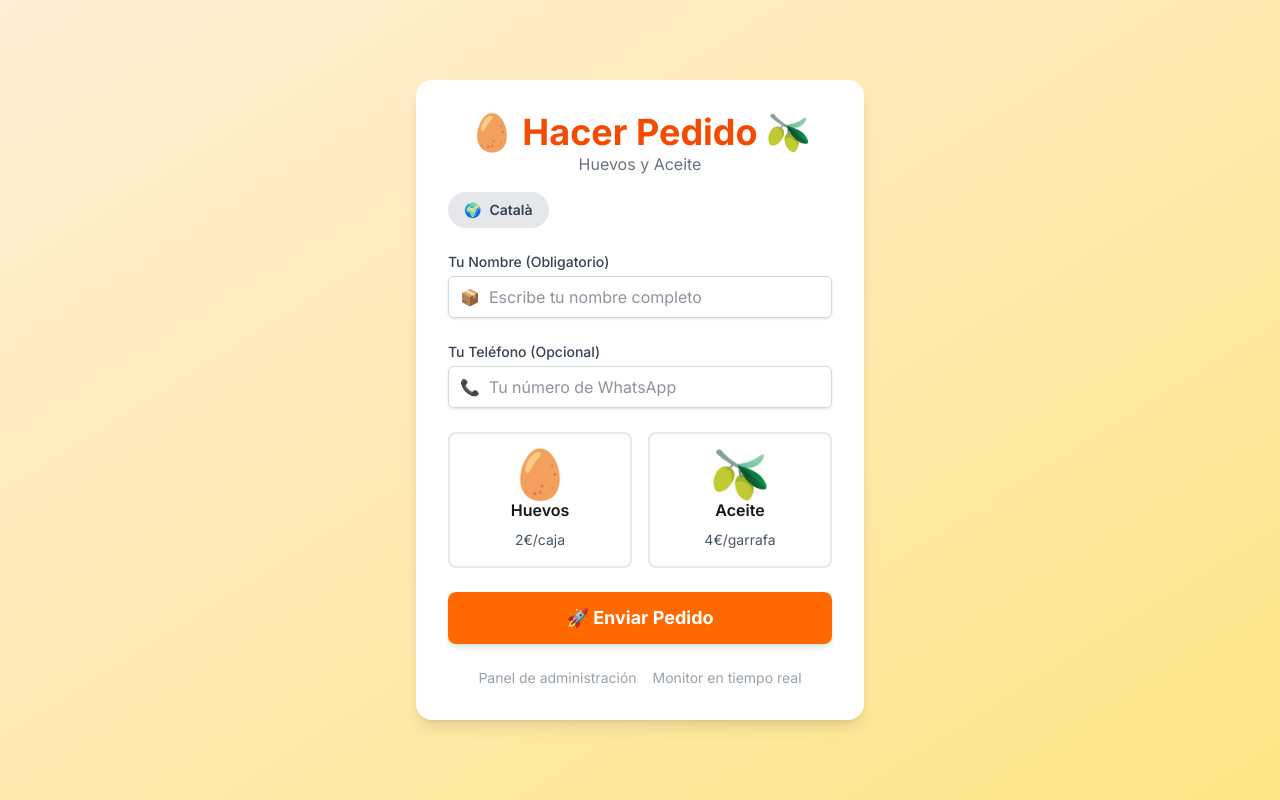
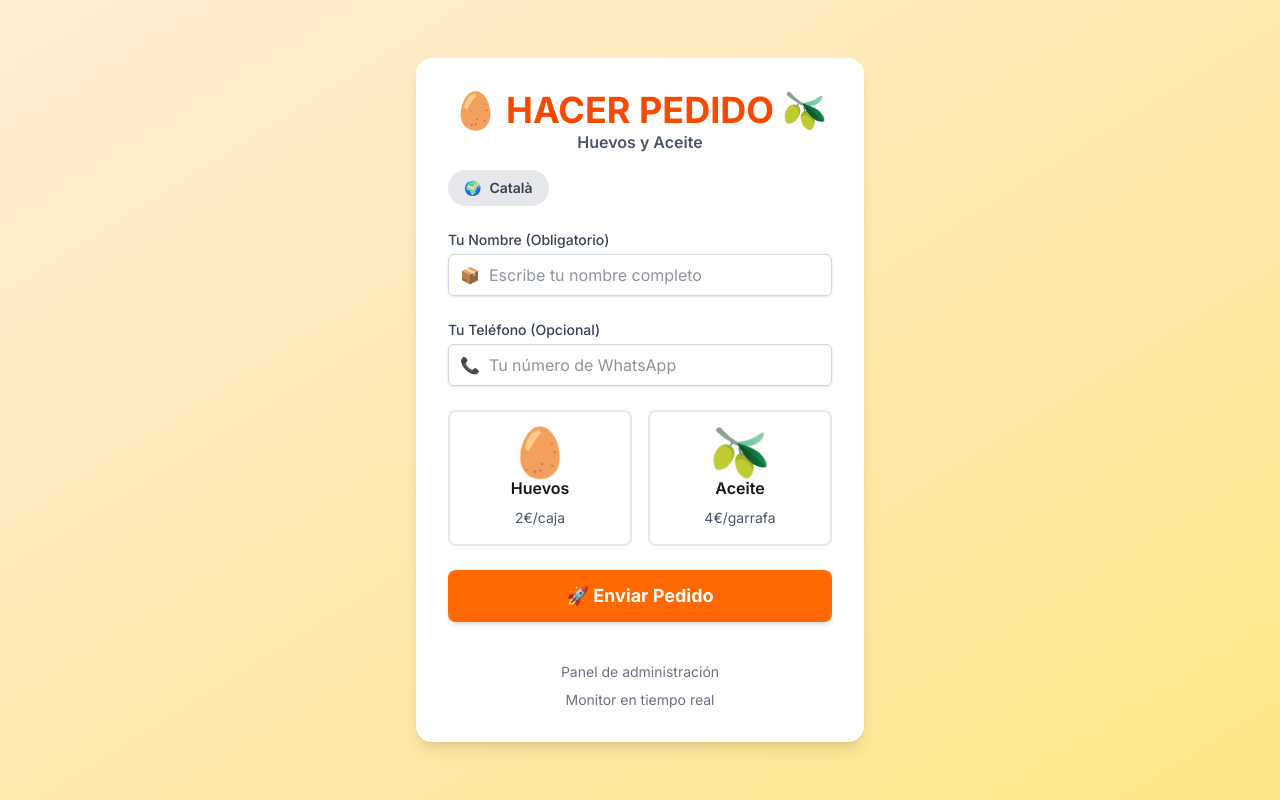
Before and after one commit to xMARKITUSx/projecte-ous, a Next.js app: page / in a window 1280 px wide. Built offline with nearby package versions, Linux system fonts and the light colour scheme; no server answers.

Commit message:
Aplicar últimos retoques estéticos en la página principal

```diff
--- a/app/page.tsx
+++ b/app/page.tsx
@@ -28,7 +28,7 @@ export default function HomePage() {
 
   useEffect(() => {
     if (submissionSuccess) {
-      const timer = setTimeout(() => setSubmissionSuccess(false), 4000); // Acortamos a 4 segundos
+      const timer = setTimeout(() => setSubmissionSuccess(false), 4000);
       return () => clearTimeout(timer);
     }
   }, [submissionSuccess]);
@@ -92,7 +92,6 @@ export default function HomePage() {
   return (
     <main className="min-h-screen bg-gradient-to-br from-orange-100 to-amber-200 flex flex-col items-center justify-center p-4">
 
-      {/* CORRECCIÓN 3: Mensaje de confirmación mejorado para móviles */}
       {submissionSuccess && (
         <div className="fixed inset-0 bg-black bg-opacity-50 flex justify-center items-center z-50 p-4">
           <div className="bg-green-500 text-white p-6 rounded-2xl shadow-lg flex flex-col items-center gap-4 text-center animate-fade-in-down w-full max-w-xs">
@@ -105,22 +104,23 @@ export default function HomePage() {
 
       <div className="w-full max-w-md bg-white rounded-2xl shadow-lg p-6 md:p-8 space-y-6">
         <div className="text-center">
-          {/* CORRECCIÓN 1: Título ajustado para móviles */}
-          <h1 className="text-3xl md:text-4xl font-bold text-orange-600 flex items-center justify-center gap-2">
+          {/* CORRECCIÓN 1: Título en mayúsculas */}
+          <h1 className="text-3xl md:text-4xl font-bold text-orange-600 flex items-center justify-center gap-2 uppercase">
             <span>🥚</span>
             <span>{t('makeOrder')}</span>
             <span>🫒</span>
           </h1>
-          <p className="text-gray-500">{t('eggsAndOil')}</p>
+          {/* CORRECCIÓN 2: Subtítulo más visible */}
+          <p className="text-gray-600 font-semibold">{t('eggsAndOil')}</p>
           <LanguageSwitcher />
         </div>
 
         <form onSubmit={handleSubmit} className="space-y-6">
+          {/* ... (resto del formulario sin cambios) ... */}
           <div>
             <label htmlFor="nombre" className="block text-sm font-medium text-gray-700 mb-1">{t('yourNameLabel')}</label>
             <div className="relative">
               <span className="absolute inset-y-0 left-0 flex items-center pl-3">📦</span>
-              {/* CORRECCIÓN 2: Texto del input más oscuro */}
               <input type="text" id="nombre" value={nombre} onChange={(e) => setNombre(e.target.value)} placeholder={t('yourNamePlaceholder')} className="w-full pl-10 pr-4 py-2 border border-gray-300 rounded-md shadow-sm focus:ring-orange-500 focus:border-orange-500 transition-colors text-gray-800" required />
             </div>
           </div>
@@ -128,11 +128,9 @@ export default function HomePage() {
             <label htmlFor="telefono" className="block text-sm font-medium text-gray-700 mb-1">{t('yourPhoneLabel')}</label>
             <div className="relative">
               <span className="absolute inset-y-0 left-0 flex items-center pl-3">📞</span>
-              {/* CORRECCIÓN 2: Texto del input más oscuro */}
               <input type="tel" id="telefono" value={telefono} onChange={(e) => setTelefono(e.target.value)} placeholder={t('yourPhonePlaceholder')} className="w-full pl-10 pr-4 py-2 border border-gray-300 rounded-md shadow-sm focus:ring-orange-500 focus:border-orange-500 transition-colors text-gray-800" />
             </div>
           </div>
-
           <div className="grid grid-cols-2 gap-4">
             <div onClick={() => handleSelectProducto('huevos')} className={`cursor-pointer border-2 rounded-lg p-4 text-center space-y-2 transition-all duration-200 ${pedido.huevos.seleccionado ? 'border-orange-500 bg-orange-50 shadow-lg scale-105' : 'border-gray-200 hover:border-orange-400'}`}>
               <span className="text-4xl md:text-5xl">🥚</span>
@@ -147,35 +145,11 @@ export default function HomePage() {
               {pedido.aceite.seleccionado && <p className="text-green-600 font-bold">{t('selected')}</p>}
             </div>
           </div>
-
           <div className="space-y-4 transition-opacity duration-500">
-            {pedido.huevos.seleccionado && (
-              <div className="bg-orange-50 p-3 rounded-md">
-                <label htmlFor="cantidad-huevos" className="block text-sm font-medium text-gray-700">{t('quantityBoxes')}</label>
-                <input type="number" id="cantidad-huevos" value={pedido.huevos.cantidad} onChange={(e) => handleCantidadChange('huevos', parseInt(e.target.value))} min="1" className="mt-1 w-full p-2 border border-orange-200 rounded-md" />
-                <p className="text-xs text-gray-500 mt-1">{pedido.huevos.cantidad} {t('boxUnit')}s = {pedido.huevos.cantidad * 20} {t('eggsUnit')}</p>
-              </div>
-            )}
-
-            {pedido.aceite.seleccionado && (
-              <div className="bg-orange-50 p-3 rounded-md">
-                <label htmlFor="cantidad-aceite" className="block text-sm font-medium text-gray-700">{t('quantityCans')}</label>
-                <input type="number" id="cantidad-aceite" value={pedido.aceite.cantidad} onChange={(e) => handleCantidadChange('aceite', parseInt(e.target.value))} min="1" className="mt-1 w-full p-2 border border-orange-200 rounded-md" />
-                <p className="text-xs text-gray-500 mt-1">{pedido.aceite.cantidad} {t('canUnit')}s = {pedido.aceite.cantidad * 3} {t('litersUnit')}</p>
-              </div>
-            )}
+            {pedido.huevos.seleccionado && (<div className="bg-orange-50 p-3 rounded-md"><label htmlFor="cantidad-huevos" className="block text-sm font-medium text-gray-700">{t('quantityBoxes')}</label><input type="number" id="cantidad-huevos" value={pedido.huevos.cantidad} onChange={(e) => handleCantidadChange('huevos', parseInt(e.target.value))} min="1" className="mt-1 w-full p-2 border border-orange-200 rounded-md" /><p className="text-xs text-gray-500 mt-1">{pedido.huevos.cantidad} {t('boxUnit')}s = {pedido.huevos.cantidad * 20} {t('eggsUnit')}</p></div>)}
+            {pedido.aceite.seleccionado && (<div className="bg-orange-50 p-3 rounded-md"><label htmlFor="cantidad-aceite" className="block text-sm font-medium text-gray-700">{t('quantityCans')}</label><input type="number" id="cantidad-aceite" value={pedido.aceite.cantidad} onChange={(e) => handleCantidadChange('aceite', parseInt(e.target.value))} min="1" className="mt-1 w-full p-2 border border-orange-200 rounded-md" /><p className="text-xs text-gray-500 mt-1">{pedido.aceite.cantidad} {t('canUnit')}s = {pedido.aceite.cantidad * 3} {t('litersUnit')}</p></div>)}
           </div>
-
-          {totalPedido > 0 && (
-            <div className="bg-green-100 border-l-4 border-green-500 text-green-800 p-4 rounded-md space-y-2 transition-opacity duration-500">
-              <h3 className="font-bold text-lg">{t('orderSummary')}</h3>
-              {pedido.huevos.seleccionado && <div className="flex justify-between"><span>{t('eggs')} ({pedido.huevos.cantidad} x {PRECIOS.huevos}€)</span><span>{pedido.huevos.cantidad * PRECIOS.huevos}€</span></div>}
-              {pedido.aceite.seleccionado && <div className="flex justify-between"><span>{t('oil')} ({pedido.aceite.cantidad} x {PRECIOS.aceite}€)</span><span>{pedido.aceite.cantidad * PRECIOS.aceite}€</span></div>}
-              <hr className="border-green-300" />
-              <div className="flex justify-between font-extrabold text-xl"><span>{t('total')}</span><span>{totalPedido}€</span></div>
-            </div>
-          )}
-
+          {totalPedido > 0 && (<div className="bg-green-100 border-l-4 border-green-500 text-green-800 p-4 rounded-md space-y-2 transition-opacity duration-500"><h3 className="font-bold text-lg">{t('orderSummary')}</h3>{pedido.huevos.seleccionado && <div className="flex justify-between"><span>{t('eggs')} ({pedido.huevos.cantidad} x {PRECIOS.huevos}€)</span><span>{pedido.huevos.cantidad * PRECIOS.huevos}€</span></div>}{pedido.aceite.seleccionado && <div className="flex justify-between"><span>{t('oil')} ({pedido.aceite.cantidad} x {PRECIOS.aceite}€)</span><span>{pedido.aceite.cantidad * PRECIOS.aceite}€</span></div>}<hr className="border-green-300" /><div className="flex justify-between font-extrabold text-xl"><span>{t('total')}</span><span>{totalPedido}€</span></div></div>)}
           <div>
             <button type="submit" disabled={isSubmitting} className={`w-full text-white font-bold text-lg py-3 px-6 rounded-lg shadow-md transition-transform ${isSubmitting ? 'bg-gray-400 cursor-not-allowed' : 'bg-orange-500 hover:bg-orange-600 active:scale-95'}`}>
               {isSubmitting ? t('sending') : t('sendOrder')}
@@ -183,9 +157,14 @@ export default function HomePage() {
           </div>
         </form>
 
-        <div className="text-center text-sm text-gray-400 space-x-4">
-          <Link href="/admin" className="hover:underline">{t('adminPanel')}</Link>
-          <Link href="/monitor" className="hover:underline">{t('realtimeMonitor')}</Link>
+        {/* CORRECCIÓN 3: Enlaces estructurados y centrados */}
+        <div className="text-center text-sm text-gray-500 flex flex-col items-center gap-2 pt-4">
+          <Link href="/login" className="hover:underline">
+            {t('adminPanel')}
+          </Link>
+          <Link href="/monitor" className="hover:underline">
+            {t('realtimeMonitor')}
+          </Link>
         </div>
       </div>
     </main>
```
